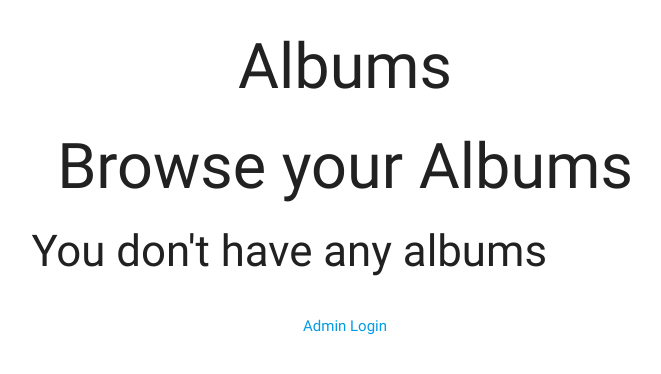
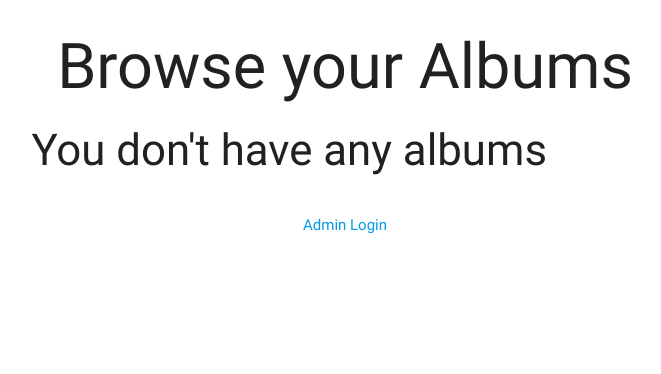
Before and after one commit to WilliamHuang1995/Django-CrashCourse-Two, a Django app: page / in a window 1280 px wide. Shown: the top 374 px of the page, without its empty margins (295-956 px from the left). Run offline with Django 3.2, Linux system fonts and the light colour scheme; data that the repository does not hold is empty.

Commit message:
removed unnecessary header

```diff
--- a/music/templates/music/layout.html
+++ b/music/templates/music/layout.html
@@ -9,9 +9,6 @@
   <link rel="stylesheet" href="https://cdnjs.cloudflare.com/ajax/libs/materialize/0.100.2/css/materialize.min.css">
 </head>
 <body>
-  <header class="container center-align">
-    <h1>Albums</h1>
-  </header>
   <div class="container">
     {% block content %}
     {% endblock %}
```
